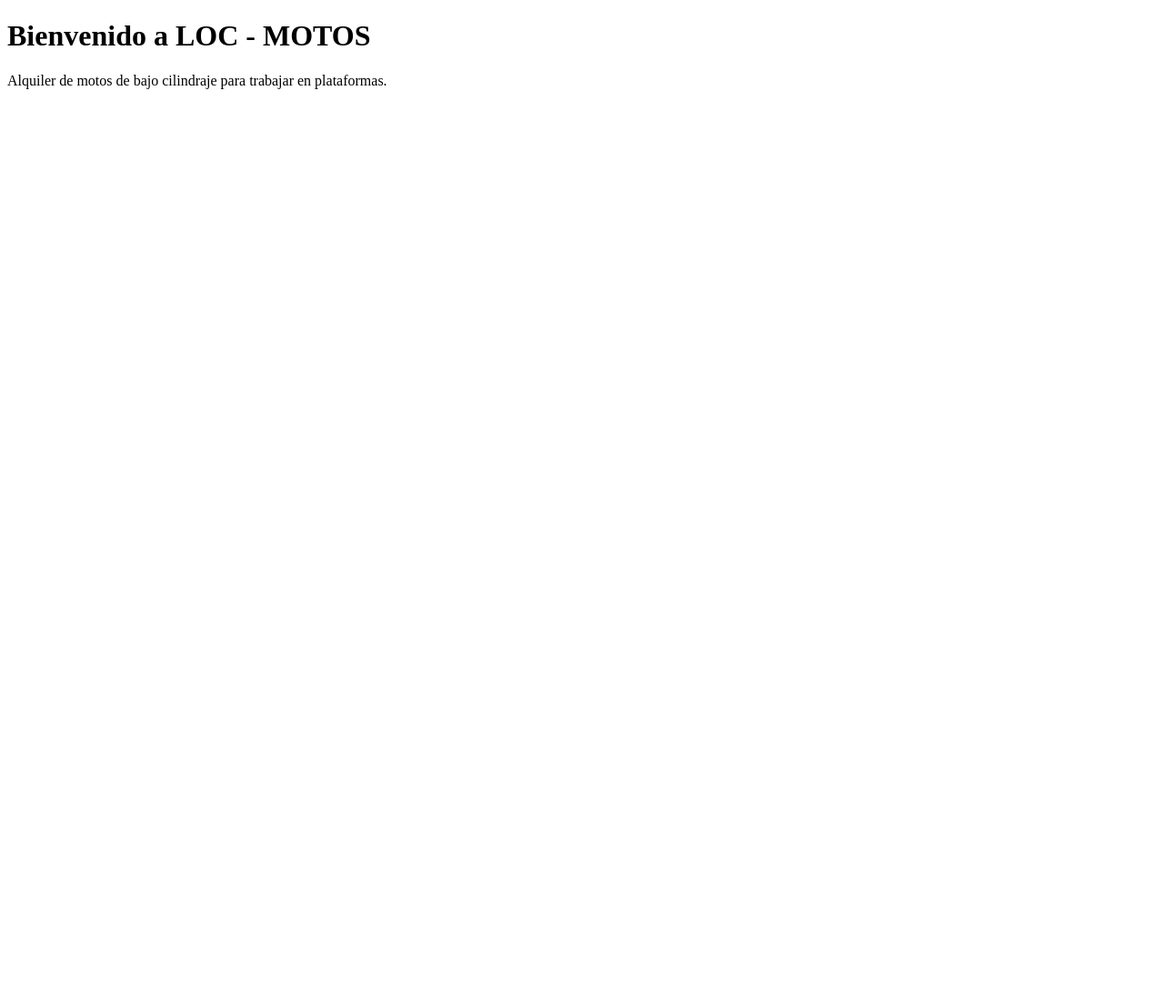
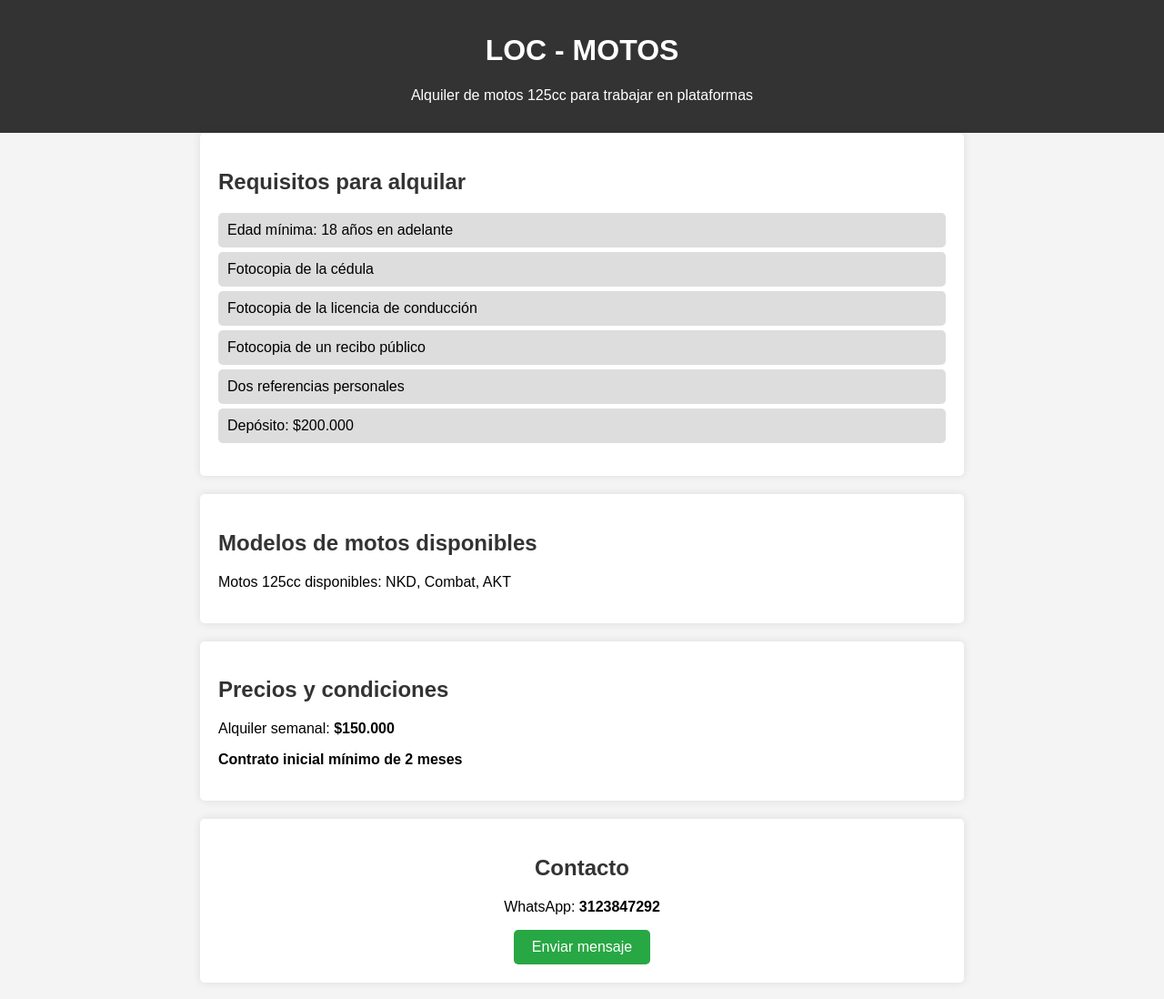
Before and after one commit to LOCMOTOS/LOC-MOTOS, a plain HTML site: page index.html in a window 1280 px wide. Shown: the whole page at 91% size. Before the commit the page ends 800 px from the top, so only its background shows below. Drawn offline with Linux system fonts and the light colour scheme.

Commit message:
Update index.html

```diff
--- a/index.html
+++ b/index.html
@@ -3,10 +3,91 @@
 <head>
     <meta charset="UTF-8">
     <meta name="viewport" content="width=device-width, initial-scale=1.0">
-    <title>LOC - MOTOS</title>
+    <title>LOC - MOTOS | Alquiler de Motos 125cc</title>
+    <style>
+        body {
+            font-family: Arial, sans-serif;
+            margin: 0;
+            padding: 0;
+            background-color: #f4f4f4;
+        }
+        header {
+            background-color: #333;
+            color: white;
+            text-align: center;
+            padding: 1rem;
+        }
+        section {
+            padding: 20px;
+            max-width: 800px;
+            margin: auto;
+            background: white;
+            box-shadow: 0px 0px 10px rgba(0,0,0,0.1);
+            border-radius: 5px;
+            margin-bottom: 20px;
+        }
+        h2 {
+            color: #333;
+        }
+        ul {
+            list-style: none;
+            padding: 0;
+        }
+        li {
+            background: #ddd;
+            margin: 5px 0;
+            padding: 10px;
+            border-radius: 5px;
+        }
+        .contacto {
+            text-align: center;
+        }
+        .contacto a {
+            display: inline-block;
+            padding: 10px 20px;
+            background: #28a745;
+            color: white;
+            text-decoration: none;
+            border-radius: 5px;
+        }
+        .contacto a:hover {
+            background: #218838;
+        }
+    </style>
 </head>
 <body>
-    <h1>Bienvenido a LOC - MOTOS</h1>
-    <p>Alquiler de motos de bajo cilindraje para trabajar en plataformas.</p>
+    <header>
+        <h1>LOC - MOTOS</h1>
+        <p>Alquiler de motos 125cc para trabajar en plataformas</p>
+    </header>
+
+    <section>
+        <h2>Requisitos para alquilar</h2>
+        <ul>
+            <li>Edad mínima: 18 años en adelante</li>
+            <li>Fotocopia de la cédula</li>
+            <li>Fotocopia de la licencia de conducción</li>
+            <li>Fotocopia de un recibo público</li>
+            <li>Dos referencias personales</li>
+            <li>Depósito: $200.000</li>
+        </ul>
+    </section>
+
+    <section>
+        <h2>Modelos de motos disponibles</h2>
+        <p>Motos 125cc disponibles: NKD, Combat, AKT</p>
+    </section>
+
+    <section>
+        <h2>Precios y condiciones</h2>
+        <p>Alquiler semanal: <strong>$150.000</strong></p>
+        <p><strong>Contrato inicial mínimo de 2 meses</strong></p>
+    </section>
+
+    <section class="contacto">
+        <h2>Contacto</h2>
+        <p>WhatsApp: <strong>3123847292</strong></p>
+        <a href="https://wa.me/573123847292" target="_blank">Enviar mensaje</a>
+    </section>
 </body>
 </html>
```
